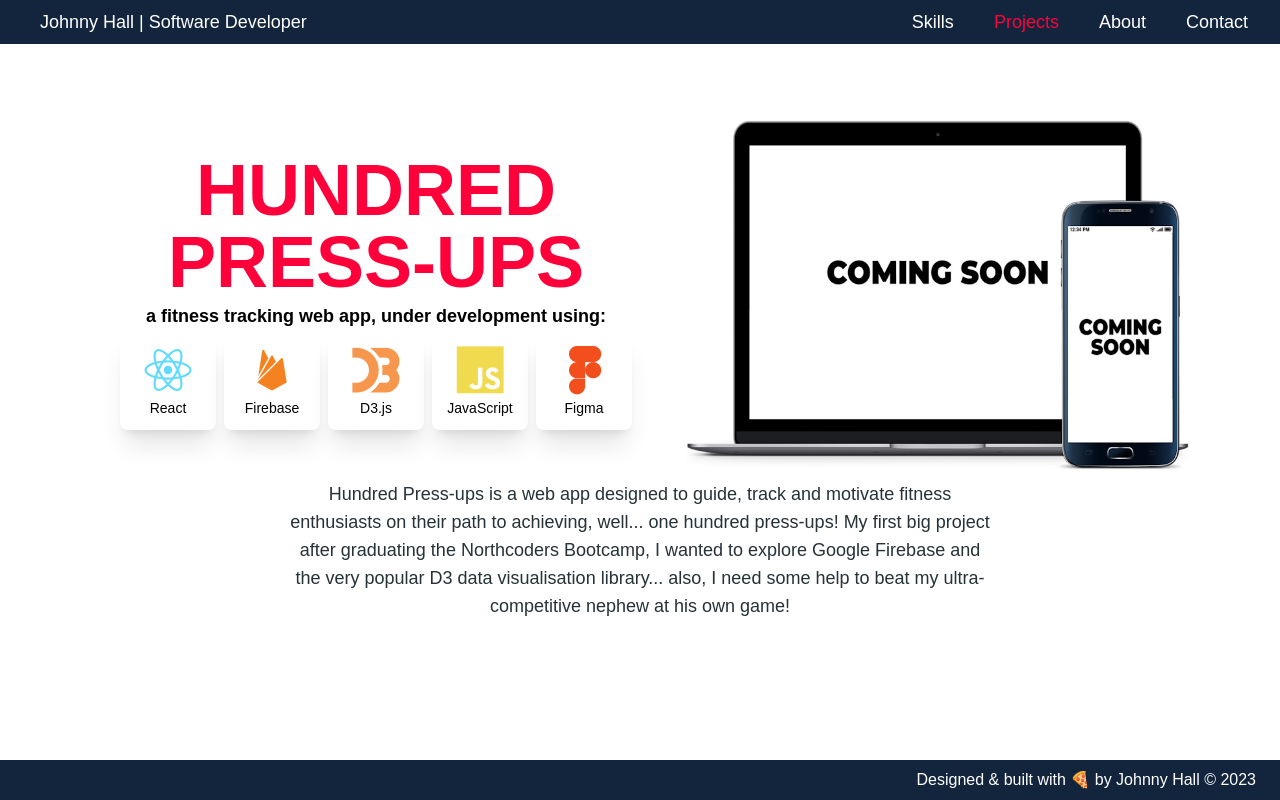
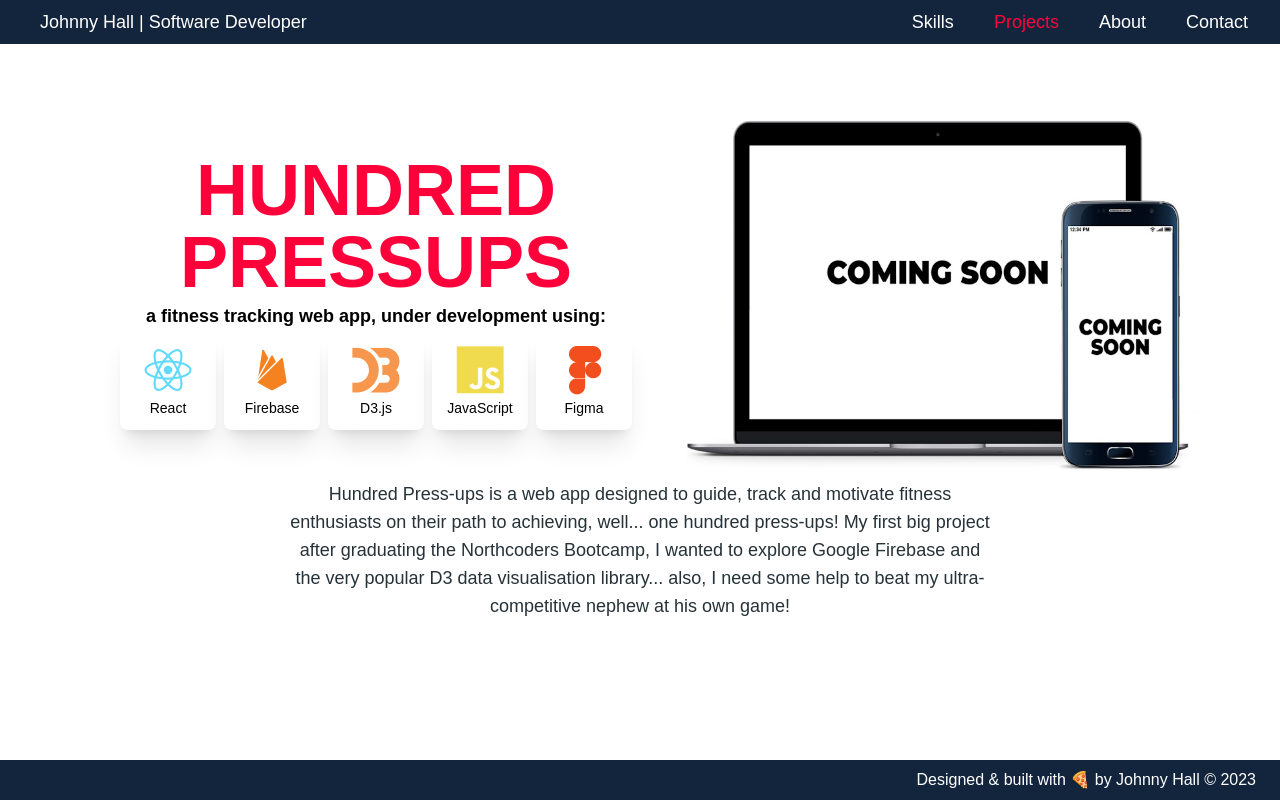
Before and after one commit to jbhall4291/portfolio, a React (Create React App) app: page /projects/onehundredpressups in a window 1280 px wide. Built offline with nearby package versions, Linux system fonts and the light colour scheme.

Commit message:
tweak title

```diff
--- a/src/components/Projects/OneHundredPressUps.jsx
+++ b/src/components/Projects/OneHundredPressUps.jsx
@@ -13,7 +13,7 @@ function OneHundredPressUps() {
      <div className="flex flex-col items-center lg:flex-row justify-evenly gap-y-8 ">
         <div className="  order-2 flex  flex-col items-center gap-y-1 text-center lg:order-1 lg:justify-center">
           <h1 className="headline-font text-5xl text-highlight md:text-7xl">
-          HUNDRED PRESS-UPS
+          HUNDRED PRESSUPS
           </h1>
           <h2 className="text-lg font-bold">
           a fitness tracking web app, under development using:
```
